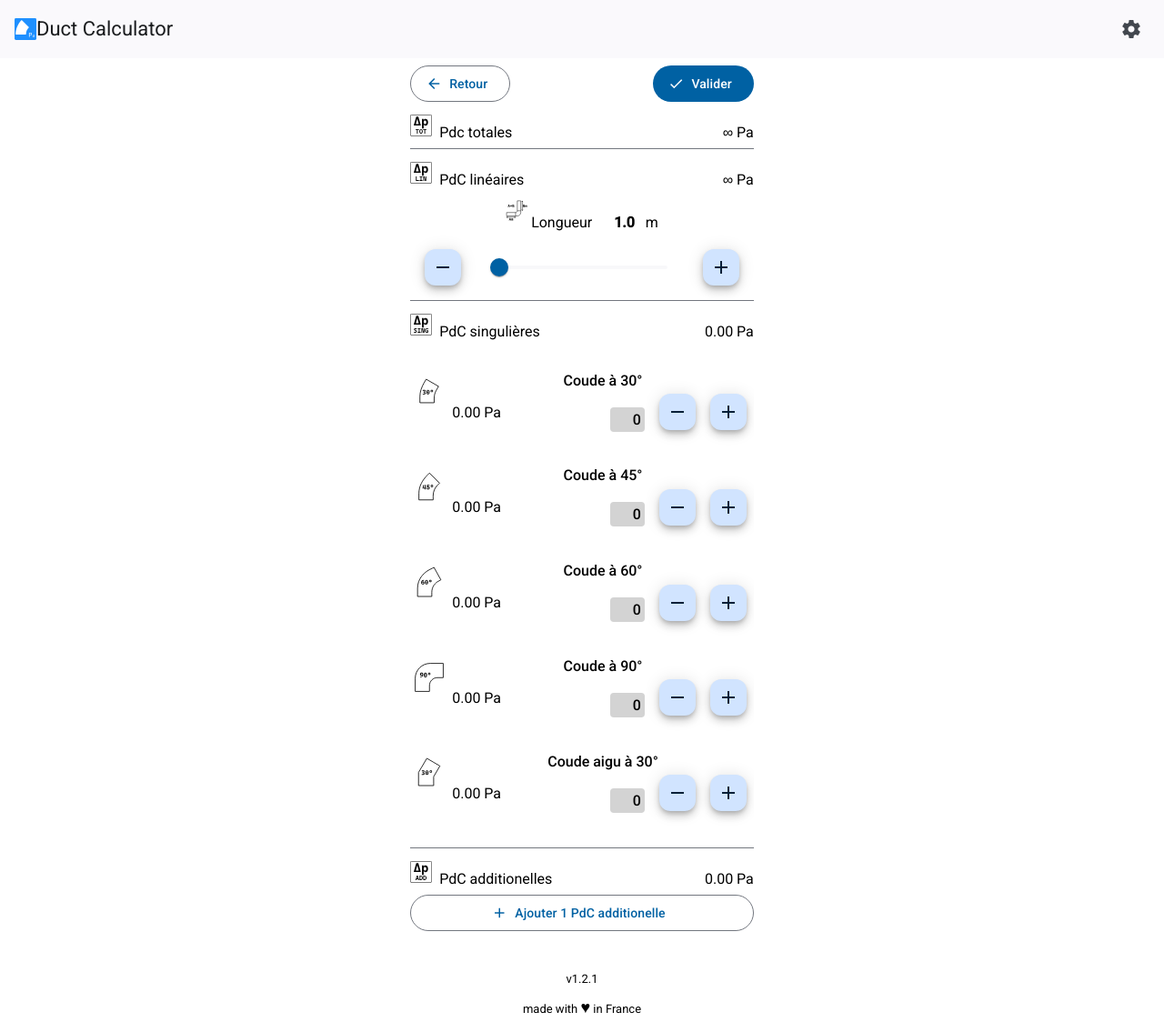
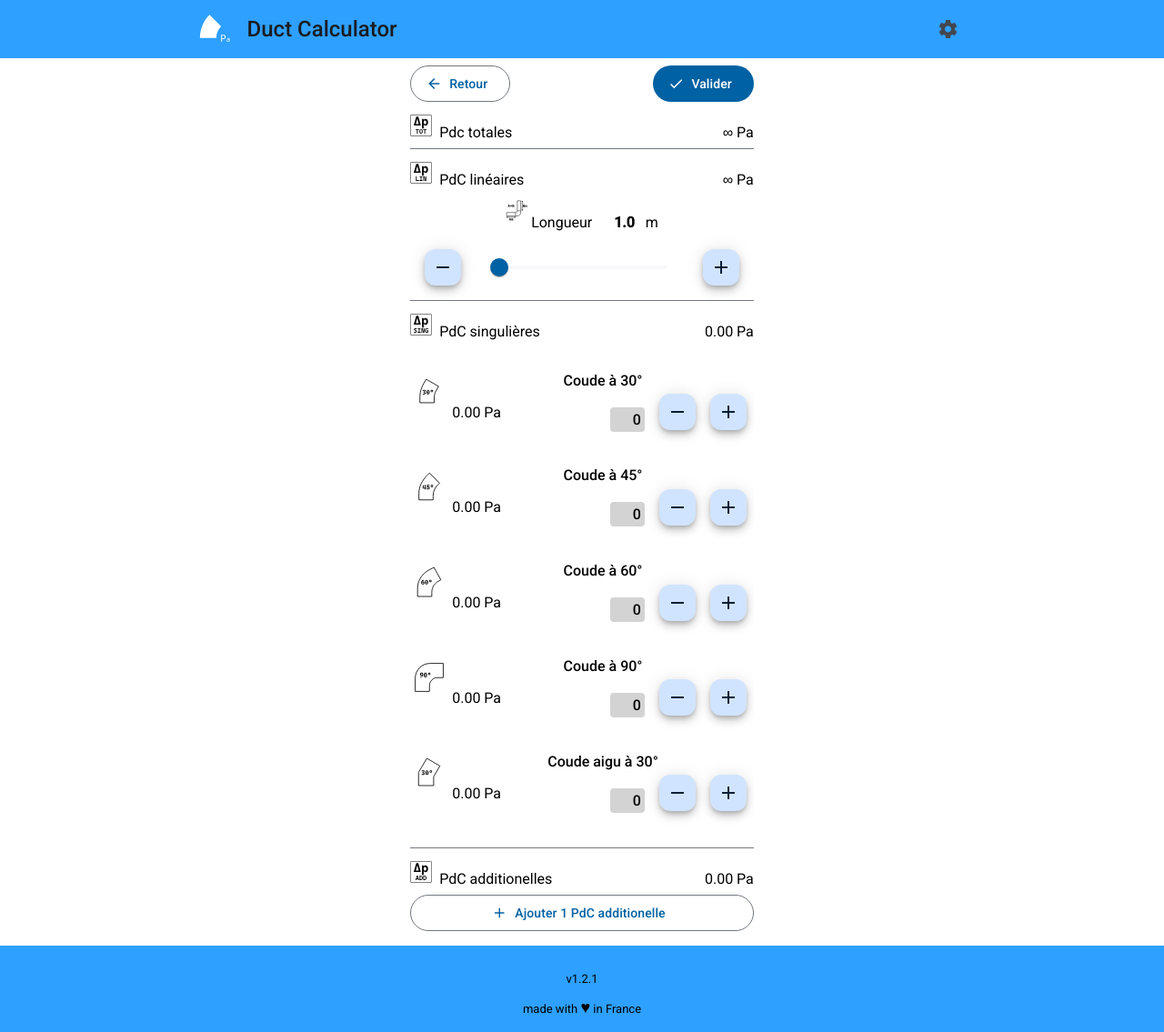
Before and after one commit to LudovicLeBris/DuctCalculator, an Angular app: page /apd-selector in a window 1280 px wide. Shown: the whole page at 91% size. Built offline with nearby package versions, Linux system fonts and the light colour scheme.

Commit message:
refactor(style) cunstomize navbar and footer

```diff
--- a/src/app/app.component.css
+++ /dev/null
@@ -1,48 +0,0 @@
-.main-container {
-  display: flex;
-  flex-direction: column;
-  min-height: 100%;
-}
-
-p {
-  margin-bottom: 0;
-}
-
-main {
-  flex-grow: 2;
-}
-
-@media (min-width: 640px) {
-  main {
-    margin:  0 12%;
-  }
-}
-
-@media (min-width: 768px) {
-  main {
-    margin:  0 18%;
-  }
-}
-
-@media (min-width: 1024px) {
-  main {
-    margin:  0 26%;
-  }
-}
-
-@media (min-width: 1280px) {
-  main {
-    margin:  0 34%;
-  }
-}
-
-footer {
-  text-align: center;
-  margin-top: 16px;
-  padding: 16px;
-  font-size: small ;
-}
-
-.hearth {
-  font-size: large;
-}
--- a/src/app/app.component.html
+++ b/src/app/app.component.html
@@ -2,8 +2,8 @@
   <header>
     <nav>
       <mat-toolbar>
-        <mat-icon svgIcon="apd"></mat-icon>
-        <span>Duct Calculator</span>
+        <mat-icon svgIcon="apd-bg-transparent" class="nav-logo"></mat-icon>
+        <span class="nav-title">Duct Calculator</span>
         <span style="flex: 1 1 auto;"></span>
         <button mat-icon-button [matMenuTriggerFor]="menu"><mat-icon>settings</mat-icon></button>
         <mat-menu #menu yPosition="below" xPosition="before">
--- /dev/null
+++ b/src/app/app.component.scss
@@ -0,0 +1,88 @@
+.main-container {
+  display: flex;
+  flex-direction: column;
+  min-height: 100%;
+}
+
+p {
+  margin-bottom: 0;
+}
+
+mat-toolbar {
+  background-color: #2EA0FF;
+
+  @media (min-width: 640px) {
+    padding:  0 6%;
+}
+
+  @media (min-width: 768px) {
+      padding:  0 9%;
+  }
+
+  @media (min-width: 1024px) {
+      padding:  0 13%;
+  }
+
+  @media (min-width: 1280px) {
+      padding:  0 17%;
+  }
+}
+
+.nav-logo {
+  width: 38px;
+  height: 38px;
+}
+
+.nav-title {
+  margin-left: 1rem;
+  font-size: x-large;
+  font-weight: 500;
+  user-select: none;
+}
+
+main {
+  flex-grow: 2;
+
+  @media (min-width: 640px) {
+      margin:  0 12%;
+  }
+
+  @media (min-width: 768px) {
+      margin:  0 18%;
+  }
+
+  @media (min-width: 1024px) {
+      margin:  0 26%;
+  }
+
+  @media (min-width: 1280px) {
+      margin:  0 34%;
+  }
+}
+
+footer {
+  background-color: #2EA0FF;
+  text-align: center;
+  margin-top: 16px;
+  font-size: small ;
+
+  @media (min-width: 640px) {
+    padding:  16px 6%;
+}
+
+  @media (min-width: 768px) {
+      padding:  16px 9%;
+  }
+
+  @media (min-width: 1024px) {
+      padding:  16px 13%;
+  }
+
+  @media (min-width: 1280px) {
+      padding:  16px 17%;
+  }
+}
+
+.hearth {
+  font-size: large;
+}
--- a/src/app/app.component.ts
+++ b/src/app/app.component.ts
@@ -20,7 +20,7 @@ import { AirSetupComponent } from './components/air-setup/air-setup.component';
     MatBottomSheetModule,
   ],
   templateUrl: './app.component.html',
-  styleUrl: './app.component.css'
+  styleUrl: './app.component.scss'
 })
 export class AppComponent {
 
```
